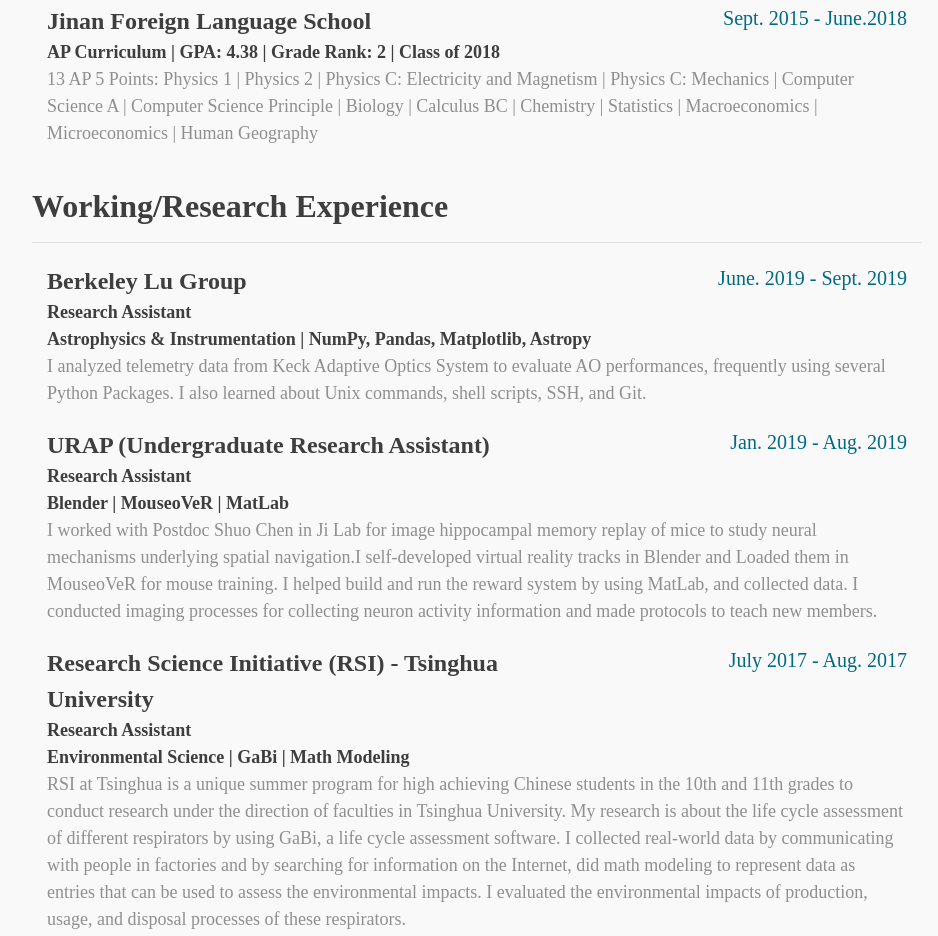
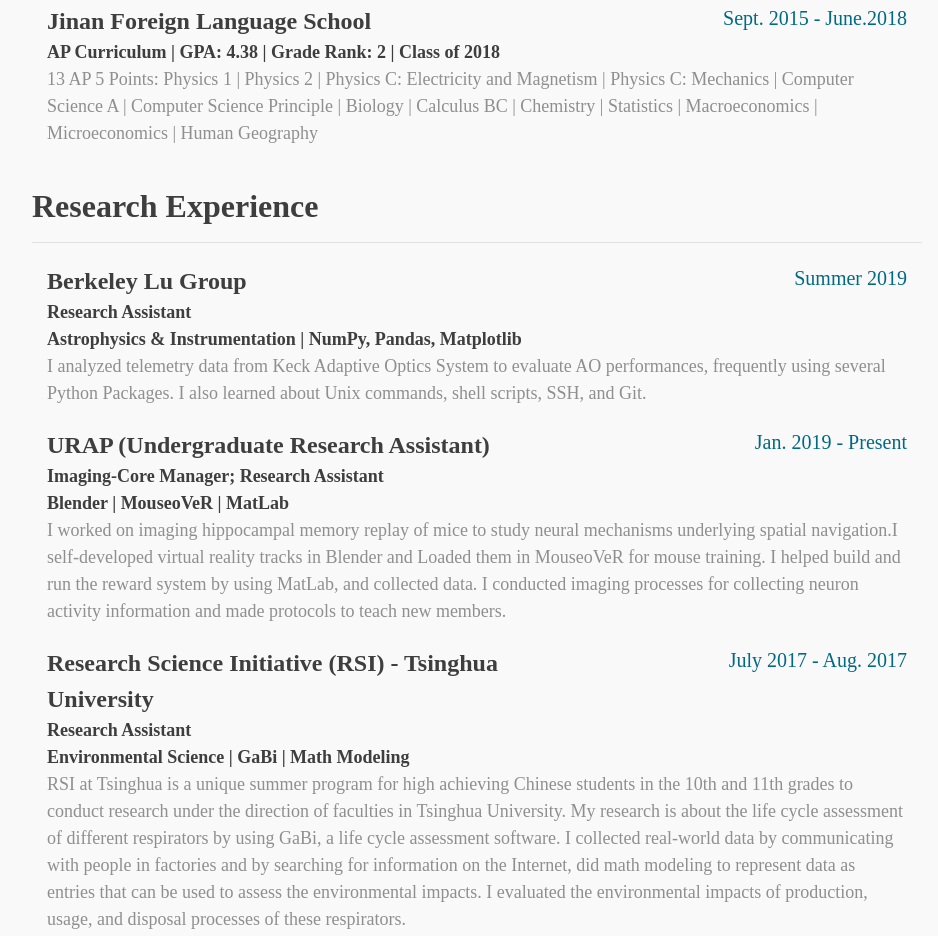
Before and after one commit to Ruoyiyin/ruoyiyin.github.io, a plain HTML site: page resume.html in a window 1280 px wide. Shown: the part 401-1337 px from the top of the page, without its empty margins (163-1101 px from the left). Drawn offline with Linux system fonts and the light colour scheme; a web font is replaced by a local one.

Commit message:
Add files via upload

```diff
--- a/resume.html
+++ b/resume.html
@@ -82,18 +82,18 @@
 
 
         <li class="resume-block">
-            <h2 class="resume-block-title">Working/Research Experience</h2>
+            <h2 class="resume-block-title">Research Experience</h2>
             <hr>
 			 <div class="container resume-section">
                 <div class="row">
                     <div class="container col-md-8 resume-section-title">Berkeley Lu Group</div>
                     <div align="right" class="container col-md-4 resume-date">
-                       June. 2019 - Sept. 2019
+                       Summer 2019
                     </div>
                 </div>
                 <div class="row">
                   <div class="col-12 resume-section-subtitle">Research Assistant<br>
-                    Astrophysics & Instrumentation | NumPy, Pandas, Matplotlib, Astropy </div>
+                    Astrophysics & Instrumentation | NumPy, Pandas, Matplotlib </div>
                 </div>
                 <div class="row">
                     <div class="col-12 resume-body"> I analyzed telemetry data from Keck Adaptive Optics System to evaluate AO performances, frequently using several Python Packages. I also learned about Unix commands, shell scripts, SSH, and Git. </div>
@@ -104,15 +104,15 @@
                 <div class="row">
                     <div class="container col-md-8 resume-section-title">URAP (Undergraduate Research Assistant)</div>
                     <div align="right" class="container col-md-4 resume-date">
-                        Jan. 2019 - Aug. 2019
+                        Jan. 2019 - Present
                     </div>
                 </div>
                 <div class="row">
-                  <div class="col-12 resume-section-subtitle">Research Assistant<br>
+                  <div class="col-12 resume-section-subtitle">Imaging-Core Manager; Research Assistant <br>
                     Blender | MouseoVeR | MatLab </div>
                 </div>
                 <div class="row">
-                    <div class="col-12 resume-body">I worked with Postdoc Shuo Chen in Ji Lab for image hippocampal memory replay of mice to study neural mechanisms underlying spatial navigation.I self-developed virtual reality tracks in Blender and Loaded them in MouseoVeR for mouse training. I helped build and run the reward system by using MatLab, and collected data. I conducted imaging processes for collecting neuron activity information and made protocols to teach new members.</div>
+                    <div class="col-12 resume-body">I worked on imaging hippocampal memory replay of mice to study neural mechanisms underlying spatial navigation.I self-developed virtual reality tracks in Blender and Loaded them in MouseoVeR for mouse training. I helped build and run the reward system by using MatLab, and collected data. I conducted imaging processes for collecting neuron activity information and made protocols to teach new members.</div>
                 </div>
             </div>
 
@@ -240,7 +240,7 @@
                 <div class="row">
                     <div class="container col-md-8 resume-section-title">ASUC AAVP Academic Department </div>
                     <div align="right" class="container col-md-4 resume-date">
-                        Sept. 2018 - Present </div>
+                        Sept. 2018 - May. 2019 </div>
                 </div>
                 <div class="row">
                     <div class="col-12 resume-section-subtitle">Intern <br> Political Science | Events & Projects </div>
```
